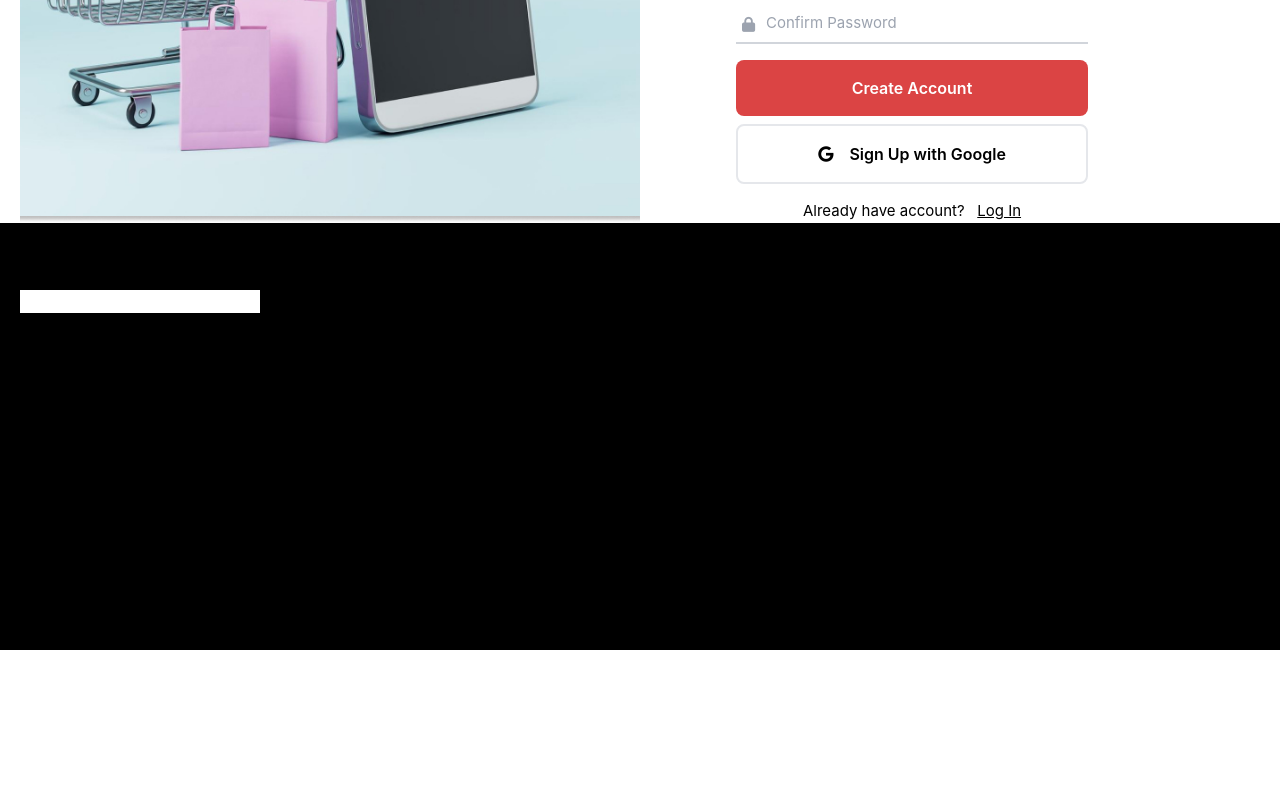
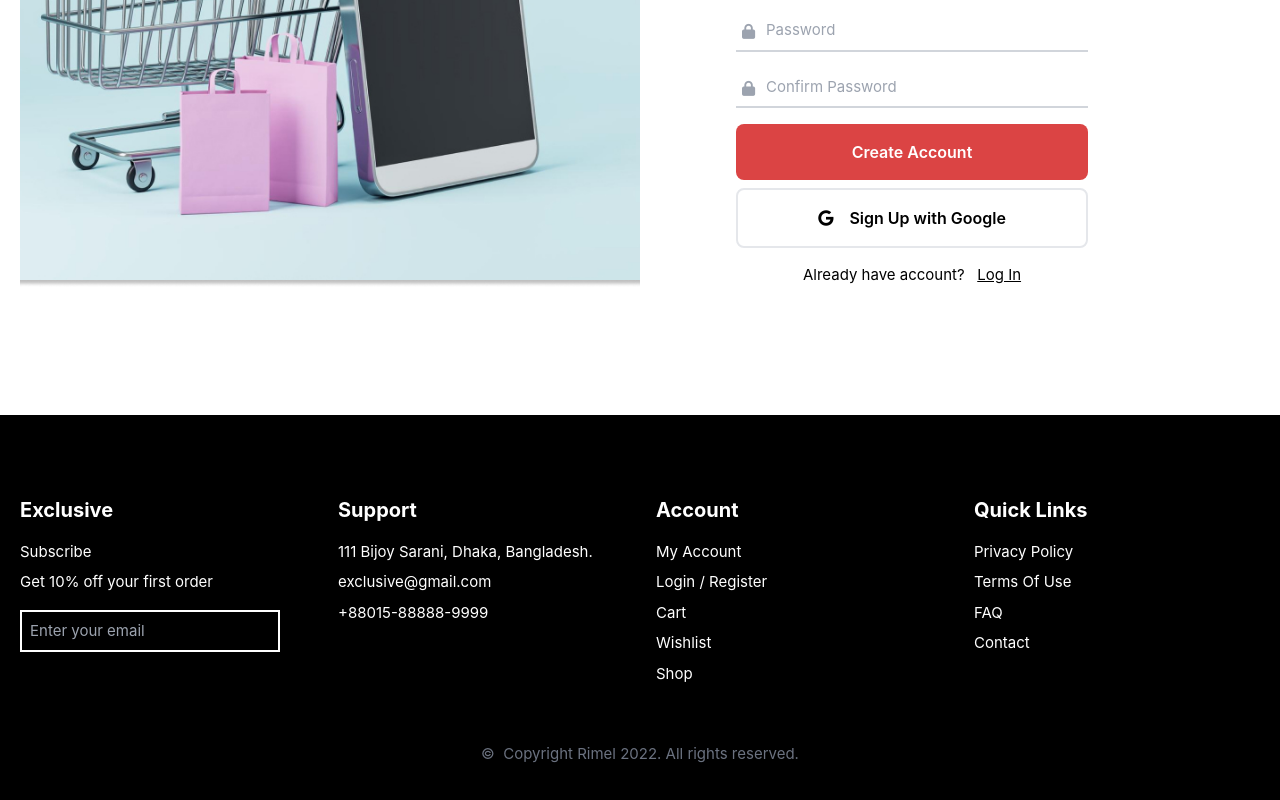
Before and after one commit to pikary/adv-dbms, a React (Vite) app: page /register in a window 1280 px wide. Shown: the part 618-1418 px from the top of the page. Before the commit the page ends 1268 px from the top, so only its background shows below. Built offline with nearby package versions, Linux system fonts and the light colour scheme.

Commit message:
feat: finish footer

```diff
--- a/src/components/Footer/index.tsx
+++ b/src/components/Footer/index.tsx
@@ -1,46 +1,72 @@
-import {FC} from 'react'
-import './styles.css'
+import { FC } from 'react';
+import './styles.css';
+
+const Footer: FC = () => {
+    return (
+        <footer className={'footer bg-backround px-5 text-white'}>
+            <div className="footer-content grid grid-cols-4 gap-8 pt-20 pb-28 relative select-none">
+                <ul>
+                    <li className="font-bold text-xl mb-4">Exclusive</li>
+                    <li className={'my-2 block'}>Subscribe</li>
+                    <li className={'my-2 block'}>Get 10% off your first order</li>
+                    <li className={'my-2 block'}>
+                        <input className="p-2 mt-2 bg-transparent border-2 border-white " placeholder="Enter your email" />
+                    </li>
+                </ul>
+
+                <ul>
+                    <li className="font-bold text-xl mb-4">Support</li>
+                    <li className={'my-2 block'}>111 Bijoy Sarani, Dhaka, Bangladesh.</li>
+                    <li className={'my-2 block'}>
+                        <a href="mailto:exclusive@gmail.com" className="hover:underline">exclusive@gmail.com</a>
+                    </li>
+                    <li className={'my-2 block'}>
+                        <a href="tel:+88015888889999" className="hover:underline">+88015-88888-9999</a>
+                    </li>
+                </ul>
+
+                <ul>
+                    <li className="font-bold text-xl mb-4">Account</li>
+                    <li className={'my-2 block'}>
+                        <a href="/account" className="hover:underline">My Account</a>
+                    </li>
+                    <li className={'my-2 block'}>
+                        <a href="/login" className="hover:underline">Login / Register</a>
+                    </li>
+                    <li className={'my-2 block'}>
+                        <a href="/cart" className="hover:underline">Cart</a>
+                    </li>
+                    <li className={'my-2 block'}>
+                        <a href="/wishlist" className="hover:underline">Wishlist</a>
+                    </li>
+                    <li className={'my-2 block'}>
+                        <a href="/shop" className="hover:underline">Shop</a>
+                    </li>
+                </ul>
+
+                <ul>
+                    <li className="font-bold text-xl mb-4">Quick Links</li>
+                    <li className={'my-2 block'}>
+                        <a href="/privacy-policy" className="hover:underline">Privacy Policy</a>
+                    </li>
+                    <li className={'my-2 block'}>
+                        <a href="/terms" className="hover:underline">Terms Of Use</a>
+                    </li>
+                    <li className={'my-2 block'}>
+                        <a href="/faq" className="hover:underline">FAQ</a>
+                    </li>
+                    <li className={'my-2 block'}>
+                        <a href="/contact" className="hover:underline">Contact</a>
+                    </li>
+                </ul>
 
 
-const Footer:FC  = () =>{
-    return(
-        <footer className={'footer bg-backround'}>
-            <div className={'footer-content'}>
-                <ul>
-                    <li>Exclusive</li>
-                    <li>Subscribe</li>
-                    <li>Get 10% off your first order</li>
-                    <li>
-                        <input/>
-                    </li>
-                </ul>
-                <ul>
-                    <li>Support</li>
-                    <li>111 Bijoy sarani, Dhaka, DH 1515, Bangladesh.</li>
-                    <li>exclusive@gmail.com</li>
-                    <li>+88015-88888-9999</li>
-                </ul>
-                <ul>
-                    <li>Account</li>
-                    <li>My Account.</li>
-                    <li>Login / Register</li>
-                    <li>Cart</li>
-                    <li>Wishlist</li>
-                    <li>Shop</li>
-                </ul>
-                <ul>
-                    <li>Quick Link</li>
-                    <li>Privacy Policy</li>
-                    <li>Terms Of Use</li>
-                    <li>FAQ</li>
-                    <li>Contact</li>
-                </ul>
-                <div>
-                    {/*social media icons*/}
-                </div>
+                <p className="absolute bottom-10 left-1/2 transform -translate-x-1/2 text-gray-500">
+                    &copy;&nbsp;&nbsp;Copyright Rimel 2022. All rights reserved.
+                </p>
             </div>
         </footer>
-    )
-}
+    );
+};
 
-export default Footer
+export default Footer;
--- a/src/pages/SignUp/index.tsx
+++ b/src/pages/SignUp/index.tsx
@@ -12,7 +12,7 @@ const SignUp: FC = () => {
 
 
     return (
-        <section className={'w-full flex'}>
+        <section className={'w-full flex mb-32 mt-16'}>
             <div className={'flex-1 img'}
             ></div>
             <div className={'flex-1'}>
```
